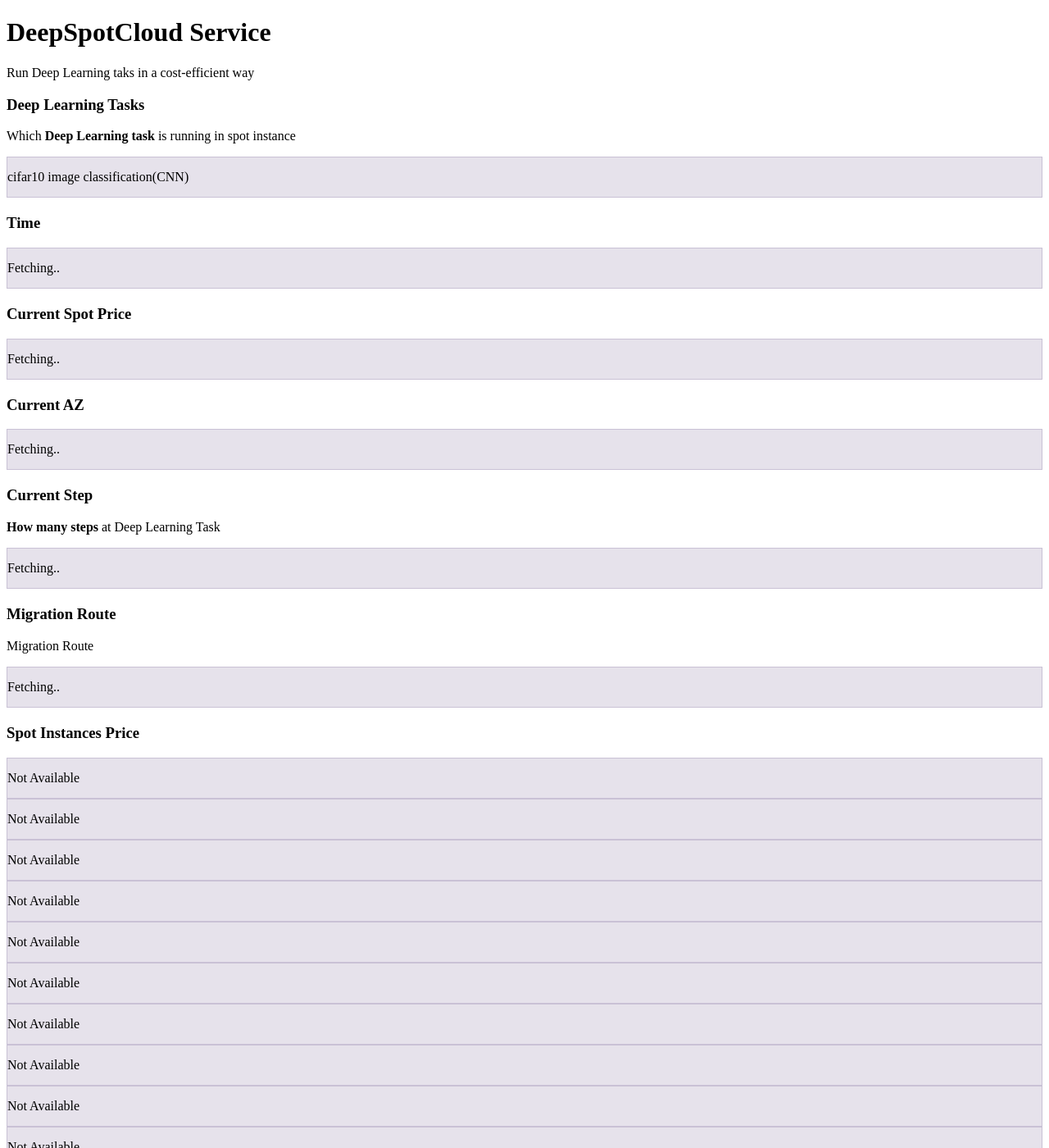
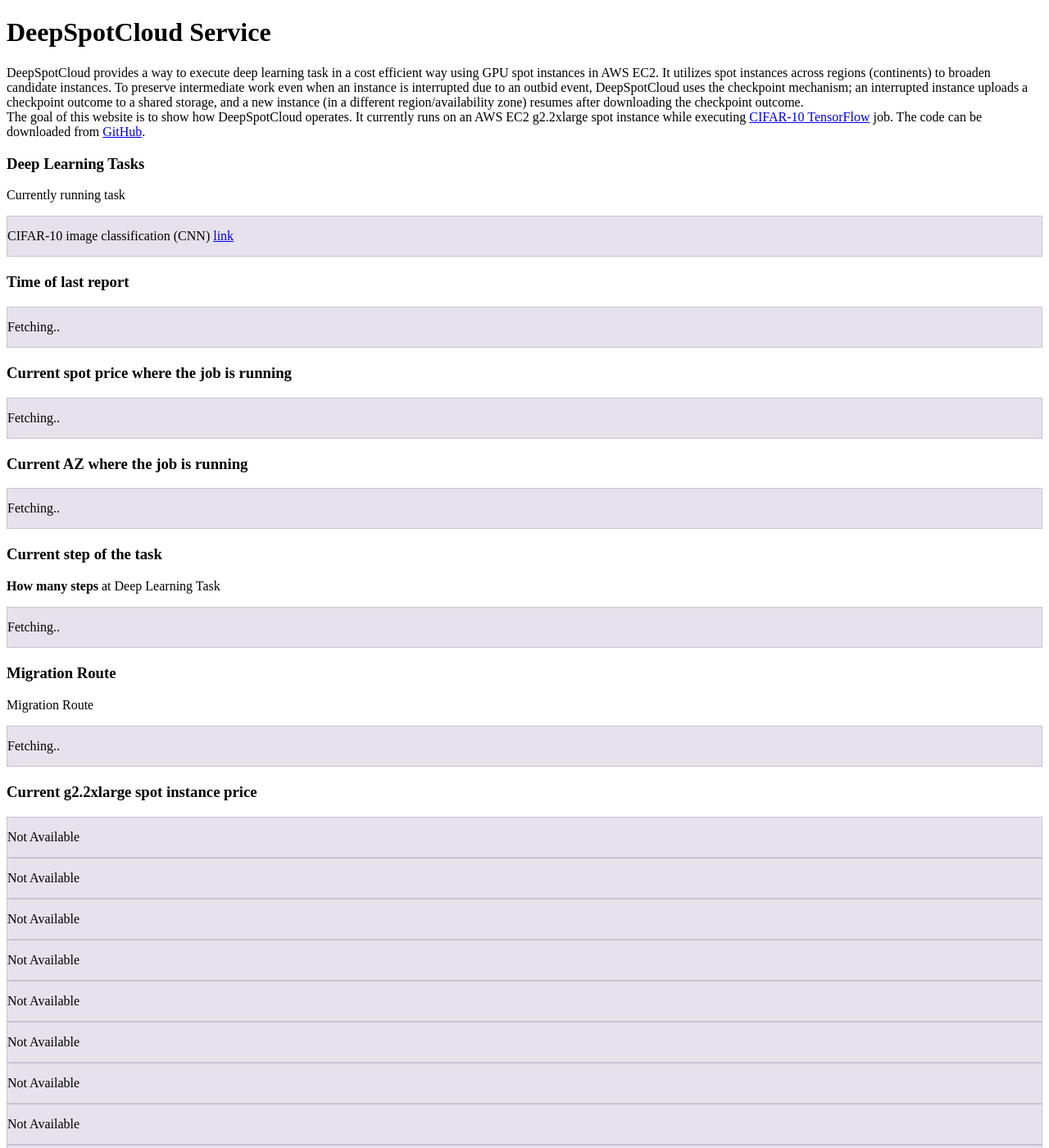
Before and after one commit to ddps-lab/kmu-bigdata.github.io, a Jekyll site: the page research/deep-spot-cloud/index.html, which Jekyll copies as it is, in a window 1280 px wide and 1400 px high. Shown: the whole window at 82% size. Built offline with Jekyll 4.4.1, drawn with Linux system fonts in a browser that asks for light colours; nearby versions of some CDN libraries.

Commit message:
add more description

```diff
--- a/research/deep-spot-cloud/index.html
+++ b/research/deep-spot-cloud/index.html
@@ -102,34 +102,34 @@
 
       <div class="page-header">
         <h1>DeepSpotCloud Service</h1>
-        <p class="lead">Run Deep Learning taks in a cost-efficient way </p>
+        <p class="lead">DeepSpotCloud provides a way to execute deep learning task in a cost efficient way using GPU spot instances in AWS EC2. It utilizes spot instances across regions (continents) to broaden candidate instances. To preserve intermediate work even when an instance is interrupted due to an outbid event, DeepSpotCloud uses the checkpoint mechanism; an interrupted instance uploads a checkpoint outcome to a shared storage, and a new instance (in a different region/availability zone) resumes after downloading the checkpoint outcome.
+        <br>The goal of this website is to show how DeepSpotCloud operates. It currently runs on an AWS EC2 g2.2xlarge spot instance while executing <a href="https://www.tensorflow.org/tutorials/deep_cnn">CIFAR-10 TensorFlow</a> job. The code can be downloaded from <a href="https://github.com/mjaysonnn/DeepSpotCloud">GitHub</a>.
       </div>
 
-
       <h3>Deep Learning Tasks</h3>
-      <p>Which <strong>Deep Learning task</strong> is running in spot instance</p>
+      <p>Currently running task</p>
       <div class="row">
-        <div class="col-md-4">cifar10 image classification(CNN)</div>
+          <div class="col-md-4">CIFAR-10 image classification (CNN) <a href="https://www. tensorflow.org/tutorials/deep_cnn">link</a></div>
       </div>
 
-      <h3>Time</h3>
+      <h3>Time of last report</h3>
       <div class="row">
         <div class="col-md-4" id="time" >Fetching..</div>
       </div>
 
-      <h3>Current Spot Price</h3>
+      <h3>Current spot price where the job is running</h3>
 
       <div class="row">
         <div class="col-md-4" id="price">Fetching..</div>
       </div>
 
 
-      <h3>Current AZ</h3>
+      <h3>Current AZ where the job is running</h3>
       <div class="row">
         <div class="col-md-4" id="az">Fetching..</div>
       </div>
 
-      <h3>Current Step</h3>
+      <h3>Current step of the task</h3>
       <p><strong>How many steps</strong> at Deep Learning Task</p>
       <div class="row">
         <div class="col-md-3" id="step">Fetching..</div>
@@ -143,14 +143,13 @@
 
 
 
-      <h3>Spot Instances Price </h3>
+      <h3>Current g2.2xlarge spot instance price</h3>
       <div class="row">
         <div class="col-md-4" id="us-east-1a">Not Available</div>
         <div class="col-md-4" id="us-east-1b">Not Available</div>
         <div class="col-md-4" id="us-east-1c">Not Available</div>
         <div class="col-md-4" id="us-east-1d">Not Available</div>
         <div class="col-md-4" id="us-east-1e">Not Available</div>
-        <!-- <div class="col-md-4" id="us-west-1a">us-west-1a -> Not Available</div> -->
         <div class="col-md-4" id="us-west-1b">Not Available</div>
         <div class="col-md-4" id="us-west-1c">Not Available</div>
         <div class="col-md-4" id="us-west-2a">Not Available</div>
@@ -162,14 +161,11 @@
         <div class="col-md-4" id="eu-central-1a">Not Available</div>
         <div class="col-md-4" id="eu-central-1b">Not Available</div>
         <div class="col-md-4" id="ap-northeast-1a">Not Available</div>
-        <!-- <div class="col-md-4" id="ap-northeast-1b">ap-northeast-1b  ->  Not Available</div> -->
         <div class="col-md-4" id="ap-northeast-1c">Not Available</div>
         <div class="col-md-4" id="ap-southeast-1a">Not Available</div>
         <div class="col-md-4" id="ap-southeast-1b">Not Available</div>
         <div class="col-md-4" id="ap-southeast-2a">Not Available</div>
         <div class="col-md-4" id="ap-southeast-2b">Not Available</div>
-        <!-- <div class="col-md-4" id="eu-west-1a">Not Available</div> -->
-        <!-- <div class="col-md-4" id="eu-west-1b">Not Available</div> -->
       </div>
 
 
```
